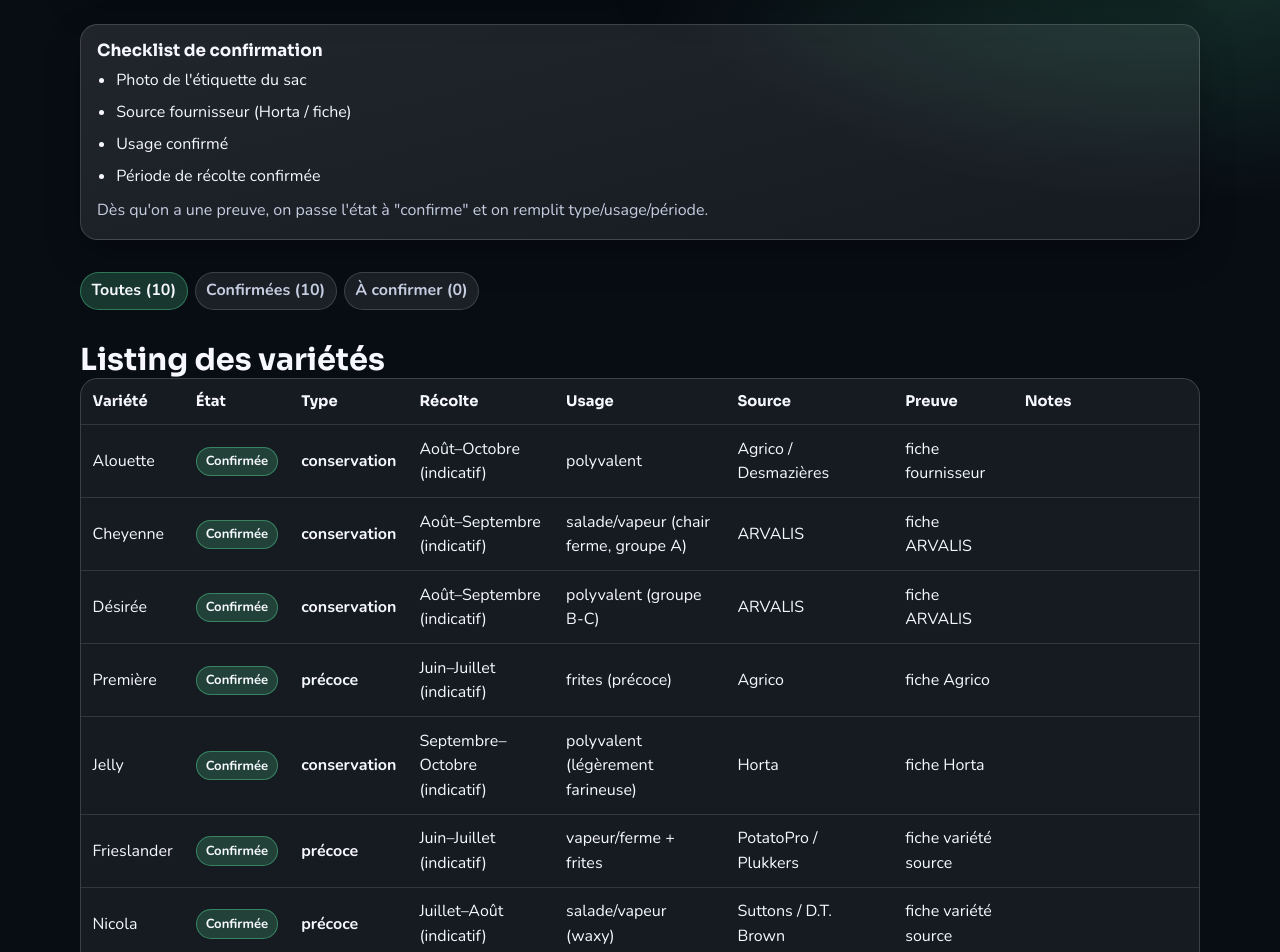
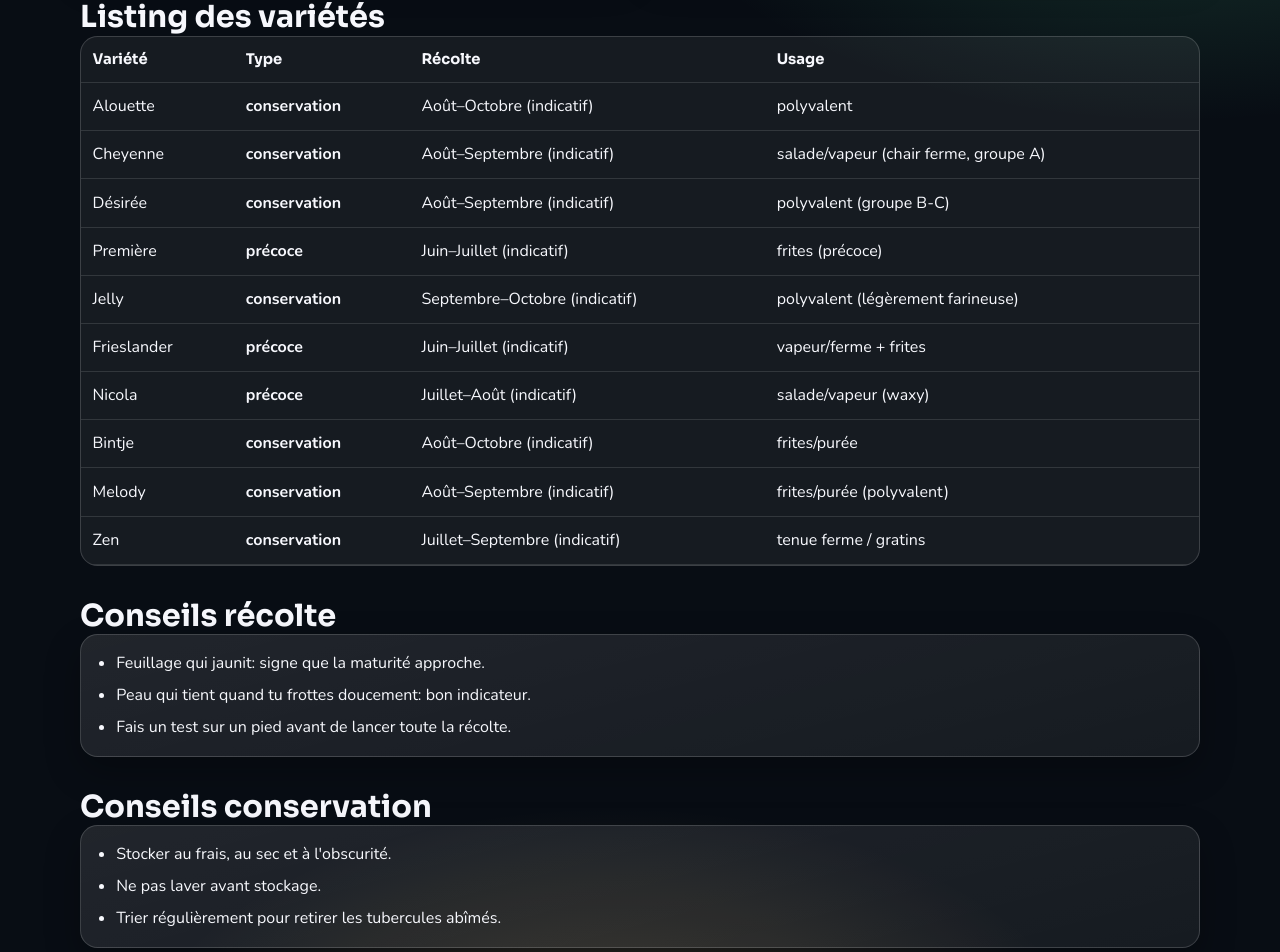
Before and after one commit to sebastiendewitodisee/Patatos, a React (Vite) app: page /#/varietes in a window 1280 px wide. Shown: the part 359-1311 px from the top of the page. Built offline with nearby package versions, Linux system fonts and the light colour scheme.

Commit message:
Simplify varieties UI and data

```diff
--- a/src/data/varieties.js
+++ b/src/data/varieties.js
@@ -1,102 +1,62 @@
 export const varieties = [
   {
     name: "Alouette",
-    state: "confirme",
     type: "conservation",
     harvest: "Août–Octobre (indicatif)",
-    source: "Agrico / Desmazières",
-    proof: "fiche fournisseur",
     usage: "polyvalent",
-    notes: "",
   },
   {
     name: "Cheyenne",
-    state: "confirme",
     type: "conservation",
     harvest: "Août–Septembre (indicatif)",
-    source: "ARVALIS",
-    proof: "fiche ARVALIS",
     usage: "salade/vapeur (chair ferme, groupe A)",
-    notes: "",
   },
   {
     name: "Désirée",
-    state: "confirme",
     type: "conservation",
     harvest: "Août–Septembre (indicatif)",
-    source: "ARVALIS",
-    proof: "fiche ARVALIS",
     usage: "polyvalent (groupe B-C)",
-    notes: "",
   },
   {
     name: "Première",
-    state: "confirme",
     type: "précoce",
     harvest: "Juin–Juillet (indicatif)",
-    source: "Agrico",
-    proof: "fiche Agrico",
     usage: "frites (précoce)",
-    notes: "",
   },
   {
     name: "Jelly",
-    state: "confirme",
     type: "conservation",
     harvest: "Septembre–Octobre (indicatif)",
-    source: "Horta",
-    proof: "fiche Horta",
     usage: "polyvalent (légèrement farineuse)",
-    notes: "",
   },
   {
     name: "Frieslander",
-    state: "confirme",
     type: "précoce",
     harvest: "Juin–Juillet (indicatif)",
-    source: "PotatoPro / Plukkers",
-    proof: "fiche variété source",
     usage: "vapeur/ferme + frites",
-    notes: "",
   },
   {
     name: "Nicola",
-    state: "confirme",
     type: "précoce",
     harvest: "Juillet–Août (indicatif)",
-    source: "Suttons / D.T. Brown",
-    proof: "fiche variété source",
     usage: "salade/vapeur (waxy)",
-    notes: "",
   },
   {
     name: "Bintje",
-    state: "confirme",
     type: "conservation",
     harvest: "Août–Octobre (indicatif)",
-    source: "Jardin du Pic Vert (ou équivalent fiable)",
-    proof: "fiche variété source",
     usage: "frites/purée",
-    notes: "Source équivalente locale acceptable si nécessaire.",
   },
   {
     name: "Melody",
-    state: "confirme",
     type: "conservation",
     harvest: "Août–Septembre (indicatif)",
-    source: "Baumaux / Meijer",
-    proof: "fiche variété source",
     usage: "frites/purée (polyvalent)",
-    notes: "",
   },
   {
     name: "Zen",
-    state: "confirme",
     type: "conservation",
     harvest: "Juillet–Septembre (indicatif)",
-    source: "ARVALIS / Pom'Idéal",
-    proof: "fiche variété source",
     usage: "tenue ferme / gratins",
-    notes: "",
   },
 ];
--- a/src/pages/Varietes.jsx
+++ b/src/pages/Varietes.jsx
@@ -1,28 +1,13 @@
-import { useMemo, useState } from "react";
-import Badge from "../components/Badge";
 import Card from "../components/Card";
 import { varieties } from "../data/varieties";
 
 function Varietes() {
-  const [stateFilter, setStateFilter] = useState("all");
-
-  const filteredVarieties = useMemo(() => {
-    if (stateFilter === "all") {
-      return varieties;
-    }
-
-    return varieties.filter((item) => item.state === stateFilter);
-  }, [stateFilter]);
-
-  const confirmedCount = varieties.filter((item) => item.state === "confirme").length;
-  const toConfirmCount = varieties.filter((item) => item.state === "a_confirmer").length;
-
   return (
     <div className="container page-block">
       <section className="section section-tight">
         <h1>Variétés 🥔</h1>
         <p className="section-intro">
-          Liste Patatos 2026: aucune info n'est marquée confirmée sans preuve (étiquette, fiche fournisseur, Horta).
+          Liste Patatos 2026: aperçu simple des variétés, périodes indicatives et usages.
         </p>
       </section>
 
@@ -38,82 +23,28 @@ function Varietes() {
       </section>
 
       <section className="section">
-        <Card title="Checklist de confirmation">
-          <ul className="tips-list">
-            <li>Photo de l'étiquette du sac</li>
-            <li>Source fournisseur (Horta / fiche)</li>
-            <li>Usage confirmé</li>
-            <li>Période de récolte confirmée</li>
-          </ul>
-          <p className="muted-text">
-            Dès qu'on a une preuve, on passe l'état à "confirme" et on remplit type/usage/période.
-          </p>
-        </Card>
-      </section>
-
-      <section className="section">
-        <div className="status-filter" role="group" aria-label="Filtrer les variétés par état">
-          <button
-            type="button"
-            className={`filter-chip${stateFilter === "all" ? " is-active" : ""}`}
-            onClick={() => setStateFilter("all")}
-          >
-            Toutes ({varieties.length})
-          </button>
-          <button
-            type="button"
-            className={`filter-chip${stateFilter === "confirme" ? " is-active" : ""}`}
-            onClick={() => setStateFilter("confirme")}
-          >
-            Confirmées ({confirmedCount})
-          </button>
-          <button
-            type="button"
-            className={`filter-chip${stateFilter === "a_confirmer" ? " is-active" : ""}`}
-            onClick={() => setStateFilter("a_confirmer")}
-          >
-            À confirmer ({toConfirmCount})
-          </button>
-        </div>
-      </section>
-
-      <section className="section">
         <h2>Listing des variétés</h2>
         <div className="table-wrap">
           <table>
             <thead>
               <tr>
                 <th>Variété</th>
-                <th>État</th>
                 <th>Type</th>
                 <th>Récolte</th>
                 <th>Usage</th>
-                <th>Source</th>
-                <th>Preuve</th>
-                <th>Notes</th>
               </tr>
             </thead>
             <tbody>
-              {filteredVarieties.map((item) => {
-                const isConfirmed = item.state === "confirme";
-
-                return (
-                  <tr key={item.name}>
-                    <td>{item.name}</td>
-                    <td>
-                      <Badge tone={isConfirmed ? "done" : "todo"}>
-                        {isConfirmed ? "Confirmée" : "À confirmer"}
-                      </Badge>
-                    </td>
-                    <td>{isConfirmed ? <strong>{item.type}</strong> : "à confirmer"}</td>
-                    <td>{isConfirmed ? item.harvest : "à confirmer (indicatif)"}</td>
-                    <td>{isConfirmed ? item.usage : ""}</td>
-                    <td>{item.source}</td>
-                    <td>{item.proof || ""}</td>
-                    <td>{item.notes}</td>
-                  </tr>
-                );
-              })}
+              {varieties.map((item) => (
+                <tr key={item.name}>
+                  <td>{item.name}</td>
+                  <td>
+                    <strong>{item.type}</strong>
+                  </td>
+                  <td>{item.harvest}</td>
+                  <td>{item.usage}</td>
+                </tr>
+              ))}
             </tbody>
           </table>
         </div>
```
